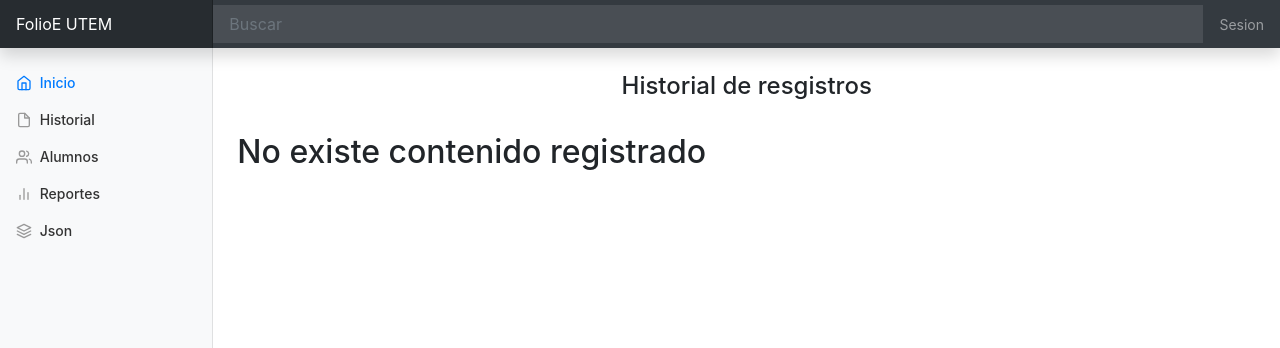
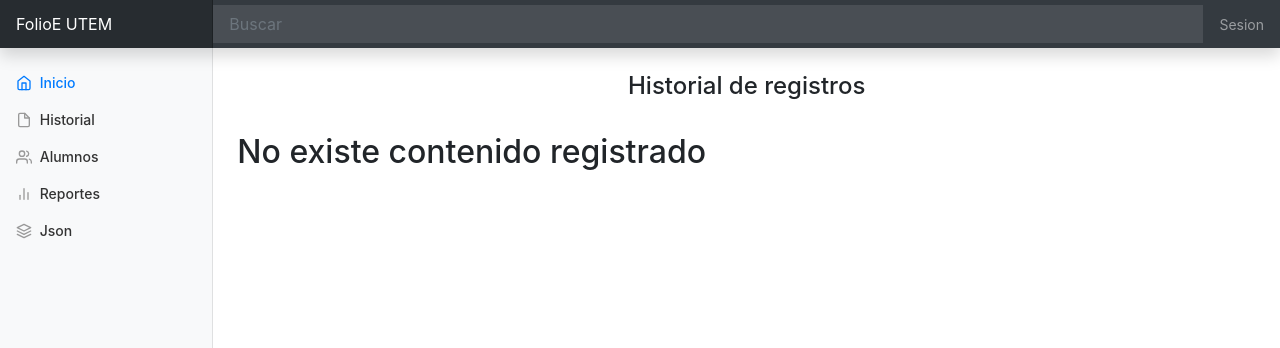
Before and after one commit to marioalbornoz/Kamino_django, a Django app: template src/templates/list_content.html in a window 1280 px wide. Shown: the top 348 px of the page. Run offline with Django 3.2, Linux system fonts and the light colour scheme; the template is opened without the code that fills it, so the values that code supplies are empty; parts of the project's set-up code (start-up, migrations or seed data) failed here and were passed over; some libraries are stand-ins or nearby versions.

Commit message:
fix de texto

```diff
--- a/src/templates/list_content.html
+++ b/src/templates/list_content.html
@@ -3,7 +3,7 @@
 {% block content %}
     <div class="row">
         <div class="col text-center m-4">
-            <h4>Historial de resgistros</h4>
+            <h4>Historial de registros</h4>
         </div>
     </div>
 
```
